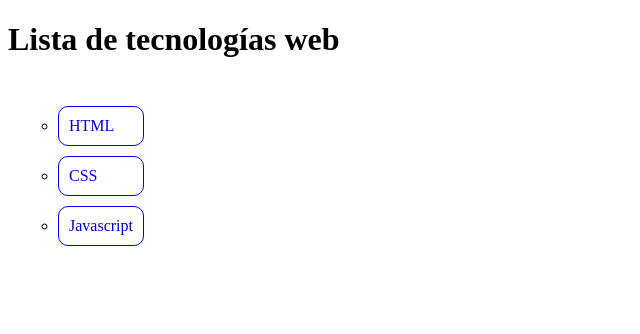
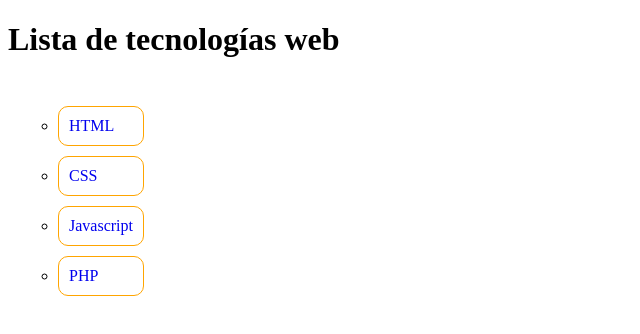
Before and after one commit to Alesi7/Lista_tech, a plain HTML site: page index.html in a window 1280 px wide. Shown: the whole page, without its empty margins (0-640 px from the left). Drawn offline with Linux system fonts and the light colour scheme.

Commit message:
commit para hacer clase

```diff
--- a/index.html
+++ b/index.html
@@ -9,6 +9,7 @@
         <li class="item"><a href="https://es.wikipedia.org/wiki/HTML">HTML</a></li>
         <li class="item"><a href="https://es.wikipedia.org/wiki/CSS">CSS</a></li>
         <li class="item"><a href="https://es.wikipedia.org/wiki/javascript">Javascript</a></li>
+        <li class="item"><a href="https://es.wikipedia.org/wiki/PHP">PHP</a></li>
     </ul>
 </div>
 </body>
--- a/styles.css
+++ b/styles.css
@@ -3,7 +3,7 @@
 }
 .item{
     list-style: circle;
-    border: 1px solid blue;
+    border: 1px solid orange;
     padding: 10px;
     margin: 10px;
     border-radius: 10px;
@@ -15,5 +15,8 @@
     color:white;
 }
 .item:hover{
-    background-color: lightcyan;
+    background-color: blue;
 }
+body{
+   align-self: auto;
+}
```
